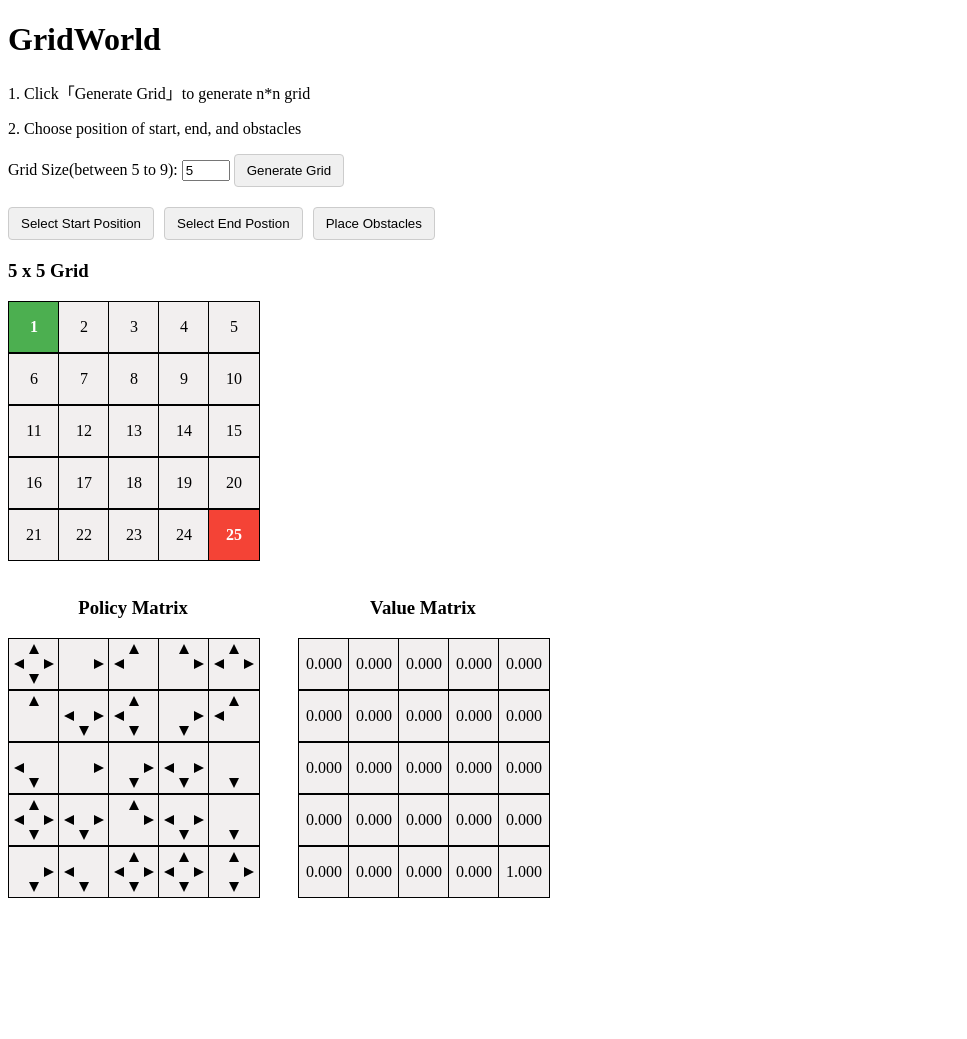
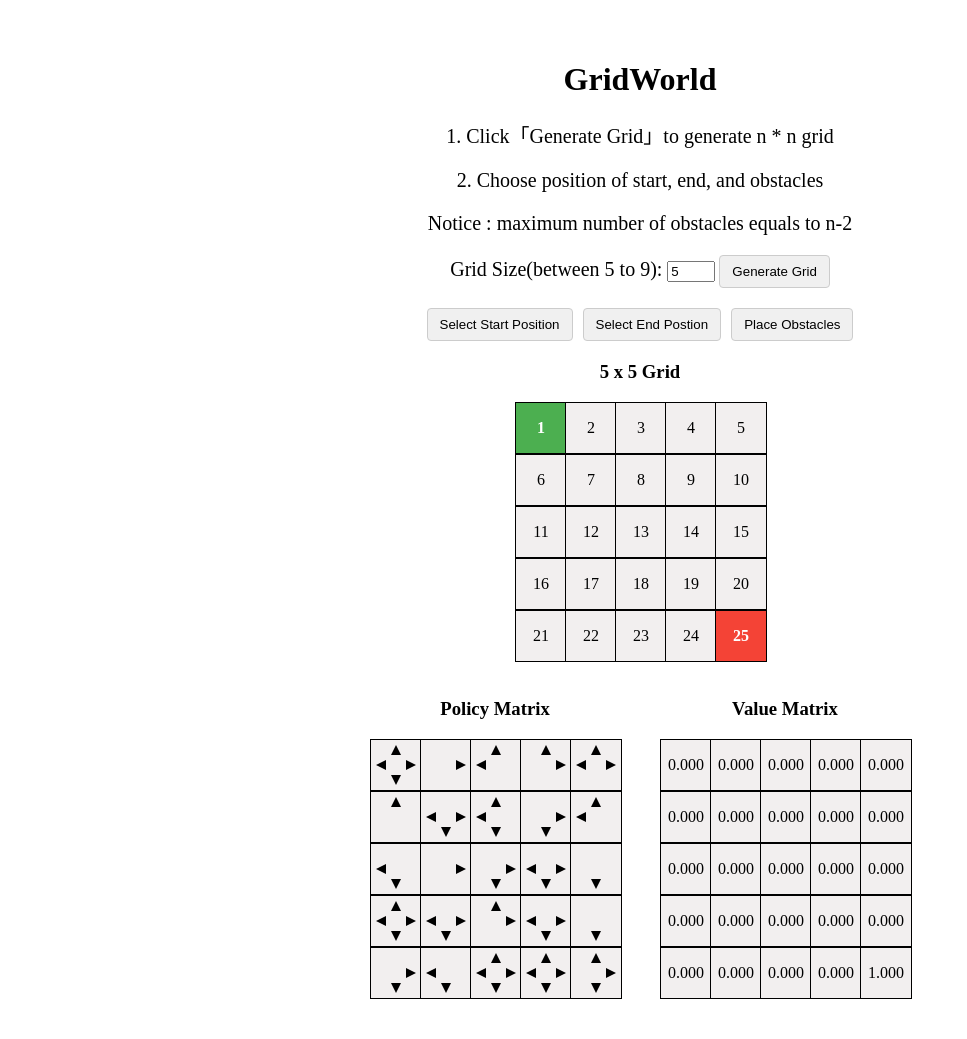
Before and after one commit to GalaGala1009/Machine-Learning-Projects, a Flask app: page / in a window 1280 px wide. Shown: the whole page, without its empty margins (0-967 px from the left). Before the commit the page ends 898 px from the top, so only its background shows below. Run offline with Flask 3, Linux system fonts and the light colour scheme.

Commit message:
update index.html to replace content into center

```diff
--- a/GridWorld/static/style.css
+++ b/GridWorld/static/style.css
@@ -1,5 +1,7 @@
 .grid-container {
     display: grid;
+    justify-content: center;
+    align-items: center;
 }
 
 .cell {
@@ -61,6 +63,7 @@
     display: flex;
     flex-wrap: wrap;
     gap: 10px;
+    justify-content: center;
 }
 
 
@@ -159,3 +162,25 @@
     top: 50%;
     transform: translateY(-50%);
 }
+
+body {
+    display: flex;
+    justify-content: center;
+    align-items: flex-start;
+    margin: 0;
+    overflow: auto;
+}
+
+.container {
+    text-align: center;
+    max-width: 90%;
+    margin: 20px auto;
+    overflow: auto;
+    padding: 20px;
+    box-sizing: border-box;
+}
+
+.instruction {
+    text-align: center;
+    font-size: 20px;
+}
--- a/GridWorld/templates/index.html
+++ b/GridWorld/templates/index.html
@@ -7,16 +7,16 @@
     <link rel="stylesheet" href="../static/style.css">
 </head>
 <body>
+    <div class="container">
         <h1> GridWorld </h1>
         <div class="instruction">
-        <p>1. Click「Generate Grid」to generate n*n grid</p>
+            <p>1. Click「Generate Grid」to generate n * n grid</p>
             <p>2. Choose position of start, end, and obstacles</p>
+            <p>Notice : maximum number of obstacles equals to n-2 </p>
         </div>
 
-
-
         <div class="input-container">
-        <label for="grid-size">Grid Size(between 5 to 9): </label>
+            <label for="grid-size" style="font-size: 20px;">Grid Size(between 5 to 9): </label>
             <input type="number" id="grid-size" min="5" max="9" value="{{ grid_size }}">
             <button id="generate-btn" class="generate-btn">Generate Grid</button>
         </div>
@@ -27,9 +27,10 @@
             <button id="select-obs-btn" class="selection-btn">Place Obstacles</button>
         </div>
 
+
         <h3> N x N Grid</h3>
+        <div class ="grid-container"></div>
 
-    <div class ="grid-container"></div>
 
         <br>
 
@@ -42,7 +43,7 @@
                 <h3 class="matrix-name">Value Matrix</h3>
                 <div class="value-matrix"></div>
             </div>
-
+        </div>
     </div>
 
     <script>
```
Lines whose indentation alone changed are shown as unchanged.
